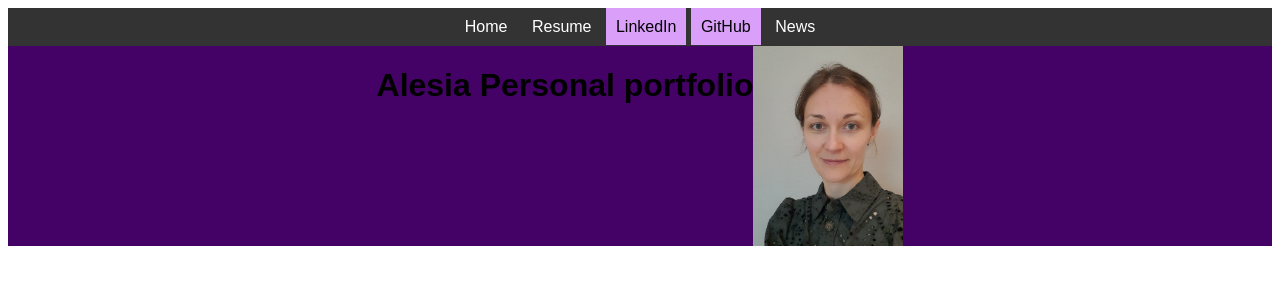
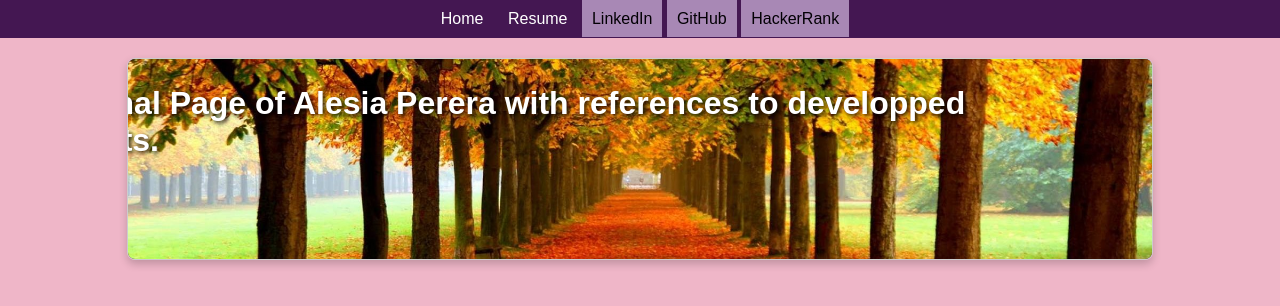
Before and after one commit to alesia-hub/myportfolio, a Django app: page / in a window 1280 px wide. Shown: the top 306 px of the page. Run offline with Django 5.2, Linux system fonts and the light colour scheme; data that the repository does not hold is empty.

Commit message:
Updates for home.html and css ifiles

```diff
--- a/blog/templates/blog/all_blogs.html
+++ b/blog/templates/blog/all_blogs.html
@@ -9,7 +9,7 @@
     <meta name="viewport" content="width=device-width, initial-scale=1.0">
     <title>Blogs</title>
     <!-- Link to the external CSS file -->
-    <link rel="stylesheet" type="text/css" href="{% static 'css/styles.css' %}">
+    <link rel="stylesheet" type="text/css" href="{% static 'css/home_styles.css' %}">
 
 </head>
 
--- a/portfolio/models.py
+++ b/portfolio/models.py
@@ -1,4 +1,5 @@
 from django.db import models
+from django.urls import reverse
 
 # Create your models here.
 class Project(models.Model):
@@ -8,6 +9,10 @@ class Project(models.Model):
     image = models.ImageField(upload_to='portfolio/images/')
     url = models.URLField(blank=True)
 
+    # def get_internal_url(self):
+    #     return reverse('blog/', kwargs={'project_id': self.id})
+
+
 
     def __str__(self):
         return str(self.title)
--- a/portfolio/static/css/home_styles.css
+++ b/portfolio/static/css/home_styles.css
@@ -1,12 +1,13 @@
 .navbar .navbar-brand {
     color: #030005 !important;
-    background-color: #daa0f9;
+    background-color: #A888B5;
 }
 
 .navbar {
     display: flex;
-    justify-content: space-around; /* Space evenly between links */
-    background-color: #333;
+    justify-content: space-around;
+    /* Space evenly between links */
+    background-color: #441752;
     padding: 10px;
 }
 
@@ -17,45 +18,88 @@
 }
 
 .navbar a:hover {
-    background-color: #555;
+    background-color: #9c36bb;
 }
 
 body {
+    margin: 0;
+    /* Optional: Remove default margin for full-page background */
+    font-family: Arial, sans-serif;
+    /* Optional: Set a consistent font */
     font-family: "Poppins", sans-serif;
     font-weight: 300;
     font-style: normal;
 }
 
-.top-section {
+.form-container {
+    width: 80%;
+    margin: 20px auto;
+    border: 1px solid #ccc;
+    border-radius: 8px;
+    overflow: hidden;
+    box-shadow: 0px 4px 8px rgba(0, 0, 0, 0.2);
+}
+.form-header {
+    width: 100%;
+    height: 200px; /* Adjust header height */
+    background: url("/media/portfolio/images/Autumn.jpg") no-repeat center center/cover;
     display: flex;
-    background-color: #440267;
+    align-items: center;
     justify-content: center;
-    height: 20%;
+    font-size: 24px;
+    font-weight: bold;
+}
+.form-title {
+    position: relative; /* Places text over the image */
+    /*top: 15%; /* Centers vertically */
+    left: 40%; /* Centers horizontally */
 
+    align-items: center;
+    justify-content: center;
+
+    transform: translate(-50%, -50%); /* Adjusts centering */
+    color: white;
+    font-size: 32px;
+    font-weight: bold;
+    text-shadow: 2px 2px 4px rgba(0, 0, 0, 0.902); /* Makes text readable */
+    z-index: 1;
 }
+
 .preserve-text {
     white-space: normal;
     padding: 10px;
-    width: 150px;
+    width: 100px;
     overflow: hidden;
 }
 
 .grid-container {
     display: flex;
-    background-color: #f5e6fd;
     height: 80%;
     justify-content: left;
-    flex-direction: row; /* Arrange items in rows */
-    flex-wrap: wrap; /* Wrap items to the next row if they exceed the container width */
-    gap: 10px; /* Optional: add spacing between items */
+    flex-direction: row;
+    /* Arrange items in rows */
+    flex-wrap: wrap;
+    /* Wrap items to the next row if they exceed the container width */
+    gap: 15px;
+    /* Optional: add spacing between items */
 }
+
 .grid-item {
-    padding: 10px;
-    /* background-color: #f0f0f0; */
-    border: 1px solid #424141;
-  }
+    padding: 1%;
+    background-color: #8174A0;
+    border: 1px solid #441752;
+    width: 30%;
+}
+
+.grid-item img {
+    width: 80%;  /* Makes the image stretch to fit the grid item width */
+    height: auto; /* Maintains aspect ratio */
+    object-fit: scale-down; /* Ensures the image covers the area */
+    border-radius: 5px; /* Optional: Rounds corners for a nice look */
+}
 
 /* Optional: Add scroll behavior if content overflows */
 .section {
-    overflow-y: auto; /* Allows vertical scrolling if content overflows */
+    overflow-y: auto;
+    /* Allows vertical scrolling if content overflows */
 }
--- a/portfolio/templates/portfolio/basetemp.html
+++ b/portfolio/templates/portfolio/basetemp.html
@@ -21,8 +21,7 @@
                 <a href="{% static 'portfolio/AlesiaPerera_Resume_2024.docx' %}">Resume</a>
                 <a class="navbar-brand" href="https://www.linkedin.com/in/alesia-perera-1b10b818/" target="_blank">LinkedIn</a>
                 <a class="navbar-brand" href="https://github.com/alesia-hub?tab=repositories" target="_blank">GitHub</a>
-
-                <a role="button" href="{% url 'all_news' %}" class="btn btn-primary">News</a>
+                <a class="navbar-brand" href="https://www.hackerrank.com/profile/AlesiaP" target="_blank">HackerRank</a>
         </div>
     </div>
   </nav>
--- a/portfolio/templates/portfolio/home.html
+++ b/portfolio/templates/portfolio/home.html
@@ -13,23 +13,25 @@
 
 </head>
 
-<body>
+<body style="background-color: #EFB6C8;">
 
-    <div class="container">
-        <div class="section top-section">
-            <h1>Alesia Personal portfolio </h1>
-            <img src="{% static 'portfolio/Avatar_AlesiaP.jpg' %}" class="img-fluid" height=200>
+    <div class="form-container">
+        <div class="form-header" style="background-color: #441752; justify-content:s center;">
+           <!-- <img src="{% static 'portfolio/Autumn.jpg' %}" class="img-fluid" height=300 >-->
+            <h2 class="form-title" >Personal Page of Alesia Perera with references to developped projects. </h2>
 
         </div>
 
-        <div class="grid-container">
+        <div class="grid-container" style="background-color: #A888B5;">
             {% for project in projects %}
 
             <div class="grid-item">
                 {% if project.url %}
                 <a href="{{ project.url }}">
                   <img src="{{ project.image.url }}" height=200 class="img-fluid">
+                  <!--<a href="{{ project.get_internal_url }}">{{ project.name }}</a>-->
                 </a>
+
                 {% else %}
 
                 <img src="{{ project.image.url }}" height=200 class="img-fluid">
--- a/portfolio/views.py
+++ b/portfolio/views.py
@@ -1,11 +1,16 @@
 import requests
-from django.shortcuts import render
+from django.shortcuts import render, get_object_or_404
 from .models import Project
 
 def home(request):
     '''Function to style up and support all functions from Home page'''
     my_projects =  Project.objects.all()
     return render(request, 'portfolio/home.html', {'projects':my_projects})
+
+def internal_page(request, project_id):
+    project = get_object_or_404(Project, id=project_id)
+    return render(request, 'blog.html', {'project': project})
+
 
 def all_news(request):
     base_url = 'https://newsapi.org/v2/everything'
```
Also changed, not shown: portfolio/static/css/news_styles.css (+0 -7 lines), portfolio/templates/portfolio/newspage.html (+8 -3 lines), media/portfolio/images/Autumn.jpg (added).
